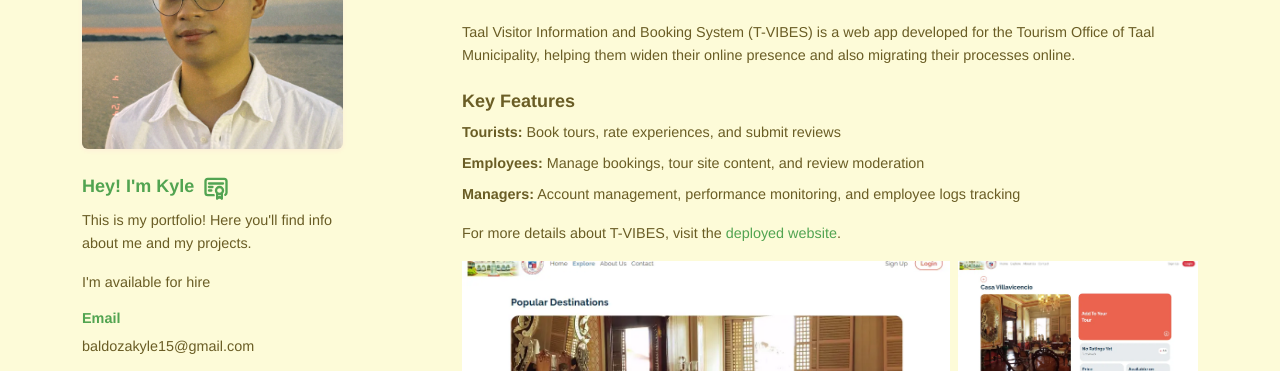
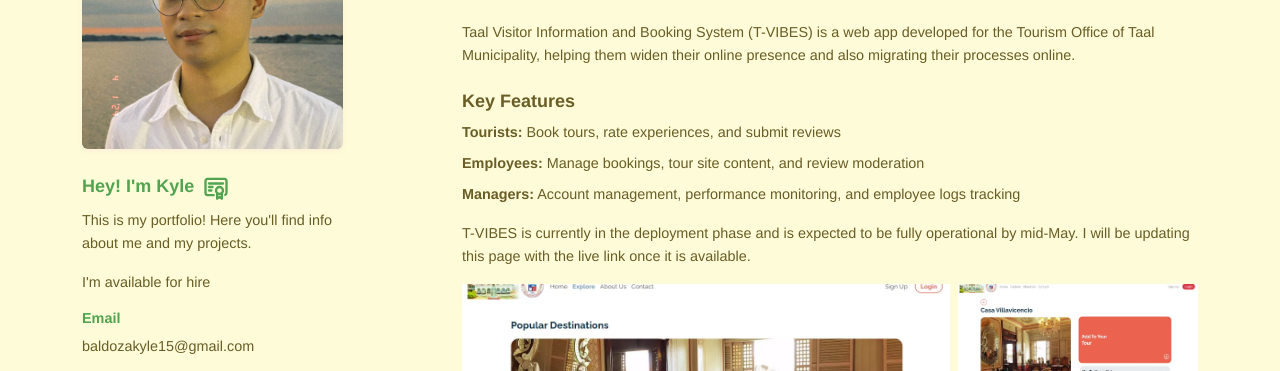
Before and after one commit to kyleylikey/kyleylikey.github.io, a plain HTML site: page projects/project-1.html in a window 1280 px wide. Shown: the part 161-532 px from the top of the page. Drawn offline with Linux system fonts and the light colour scheme; a script that the page names is missing; files whose address does not match are found by name; a web font is replaced by a local one.

Commit message:
T-VIBES link update

```diff
--- a/projects/project-1.html
+++ b/projects/project-1.html
@@ -85,7 +85,8 @@
                                     </ul>
 
                                     <p class="mb-3"></p>
-                                        For more details about T-VIBES, visit the <a href="https://github.com/kyleylikey/t-vibes" class="link-primary" target="_blank">deployed website</a>.
+                                        T-VIBES is currently in the deployment phase and is expected to be fully operational by mid-May. I will be updating this page with the live link once it is available.
+                                        <!-- For more details about T-VIBES, visit the <a href="https://github.com/kyleylikey/t-vibes" class="link-primary" target="_blank">deployed website</a>. -->
                                     </p>
                                 </div>
                                 <div class="row g-2 mb-5" data-bss-baguettebox="">
```
